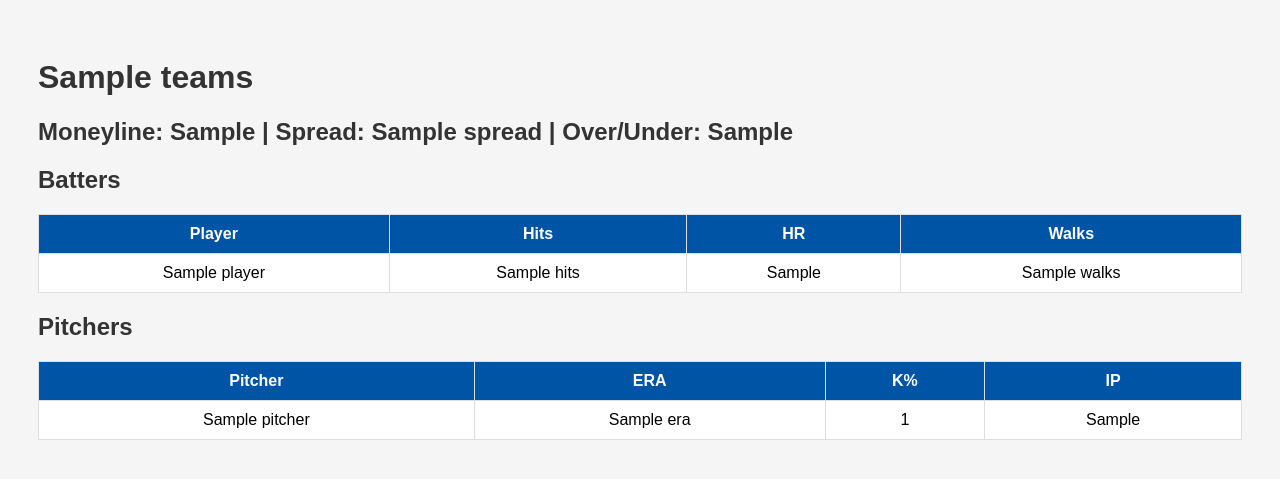
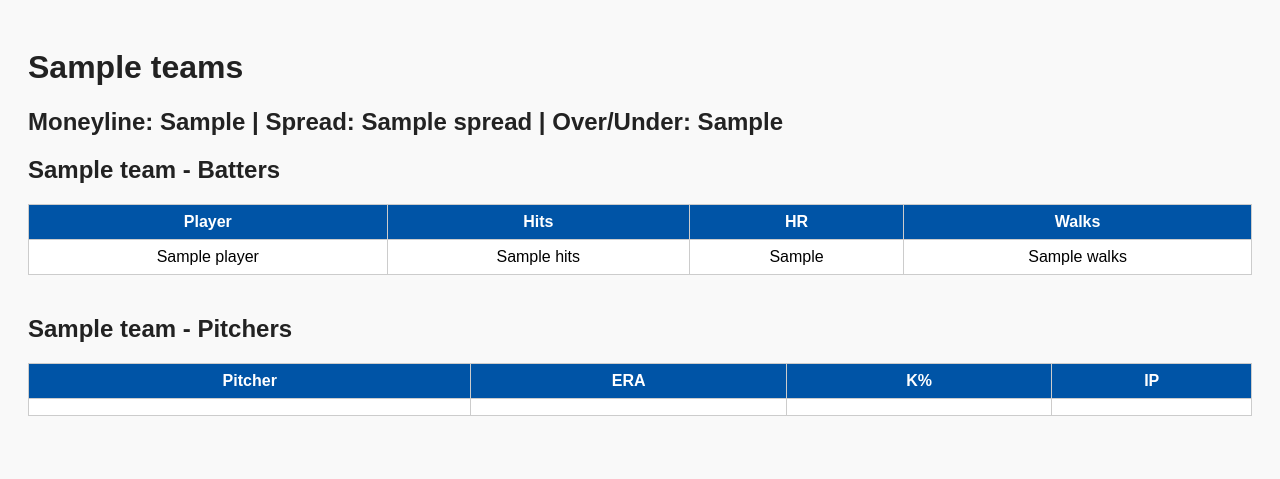
Before and after one commit to CMunoz-24/Munoz-Master-Picks, a Flask app: template templates/game_detail.html in a window 1280 px wide. Shown: the top 479 px of the page. Run offline with Flask 3, Linux system fonts and the light colour scheme; the template is opened without the code that fills it: most values are stand-ins (such as "Sample title", 1, 10 or a date in 2020); lists and menus that the app fills with data are empty.

Commit message:
Group players by team in game detail view

```diff
--- a/templates/game_detail.html
+++ b/templates/game_detail.html
@@ -5,21 +5,24 @@
     <style>
         body {
             font-family: Arial, sans-serif;
-            background-color: #f5f5f5;
-            padding: 30px;
+            background-color: #f9f9f9;
+            padding: 20px;
         }
         h1, h2 {
-            color: #333;
+            color: #222;
+        }
+        .team-section {
+            margin-bottom: 40px;
         }
         table {
             width: 100%;
             border-collapse: collapse;
-            margin-top: 20px;
+            margin-top: 10px;
             background-color: #fff;
         }
         th, td {
-            border: 1px solid #ddd;
-            padding: 10px;
+            border: 1px solid #ccc;
+            padding: 8px;
             text-align: center;
         }
         th {
@@ -32,7 +35,9 @@
     <h1>{{ game.teams }}</h1>
     <h2>Moneyline: {{ game.ml }} | Spread: {{ game.spread }} | Over/Under: {{ game.ou }}</h2>
 
-    <h2>Batters</h2>
+    {% for team, players in game.batters.items() %}
+    <div class="team-section">
+        <h2>{{ team }} - Batters</h2>
         <table>
             <tr>
                 <th>Player</th>
@@ -40,7 +45,7 @@
                 <th>HR</th>
                 <th>Walks</th>
             </tr>
-        {% for player in game.batters %}
+            {% for player in players %}
             <tr>
                 <td>{{ player.name }}</td>
                 <td>{{ player.Hits }}</td>
@@ -49,8 +54,12 @@
             </tr>
             {% endfor %}
         </table>
+    </div>
+    {% endfor %}
 
-    <h2>Pitchers</h2>
+    {% for team, pitchers in game.pitchers.items() %}
+    <div class="team-section">
+        <h2>{{ team }} - Pitchers</h2>
         <table>
             <tr>
                 <th>Pitcher</th>
@@ -58,7 +67,7 @@
                 <th>K%</th>
                 <th>IP</th>
             </tr>
-        {% for pitcher in game.pitchers %}
+            {% for pitcher in pitchers %}
             <tr>
                 <td>{{ pitcher.name }}</td>
                 <td>{{ pitcher.ERA }}</td>
@@ -67,5 +76,7 @@
             </tr>
             {% endfor %}
         </table>
+    </div>
+    {% endfor %}
 </body>
 </html>
```
Lines whose indentation alone changed are shown as unchanged.
